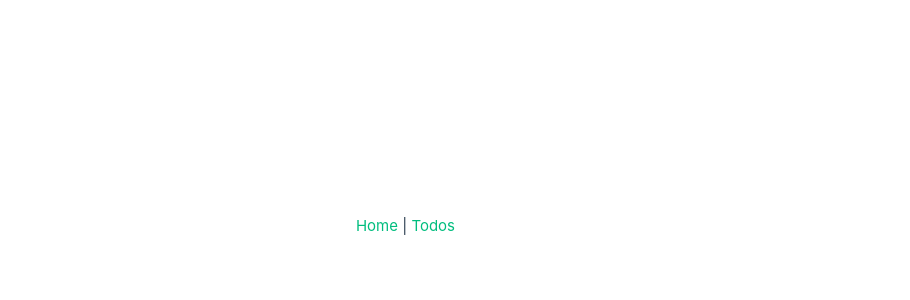
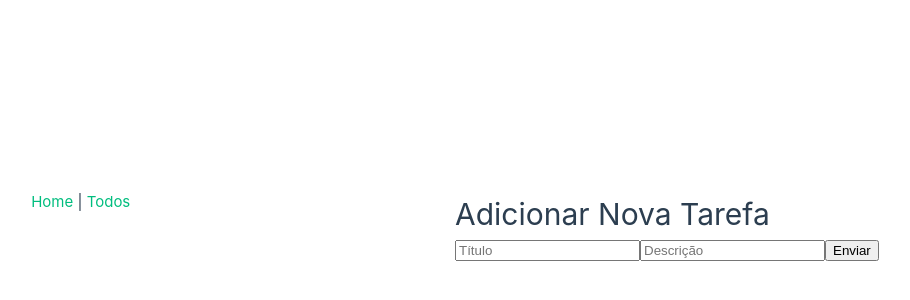
Before and after one commit to vinicSO/vue3-composition-api, a Vue app: page /todos/create in a window 1280 px wide. Before the commit this address had no page. Shown: the part 174-474 px from the top of the page, without its empty margins (185-1095 px from the left). Built offline with nearby package versions, Linux system fonts and the light colour scheme.

Commit message:
add new todo

```diff
--- a/src/router/index.js
+++ b/src/router/index.js
@@ -1,6 +1,7 @@
 import { createRouter, createWebHistory } from 'vue-router'
 import HomeView from '@/views/HomeView.vue'
 import TodosView from '@/views/todos/TodosView.vue'
+import AddTodoView from '@/views/todos/AddTodoView.vue'
 
 const router = createRouter({
   history: createWebHistory(import.meta.env.BASE_URL),
@@ -14,6 +15,11 @@
       path: '/todos',
       name: 'todos.index',
       component: TodosView
+    },
+    {
+      path: '/todos/create',
+      name: 'todos.create',
+      component: AddTodoView
     }
   ]
 })
--- a/src/services/todo.service.js
+++ b/src/services/todo.service.js
@@ -6,4 +6,9 @@
 
         return axios.get('/todos')
     }
+
+    static async addTodo (params) {
+
+        return axios.post('/todos', params)
+    }
 }
--- /dev/null
+++ b/src/views/todos/AddTodoView.vue
@@ -0,0 +1,46 @@
+<template>
+    <div>
+        <h1>Adicionar Nova Tarefa</h1>
+        <form action="@" @submit.prevent="addTodo">
+            <input type="text" name="title" id="title" placeholder="Título" v-model="todo.name">
+            <input type="text" name="description" id="description" placeholder="Descrição" v-model="todo.description">
+            <button type="submit" :disabled="todo.loading">
+                <span v-if="todo.loading">Enviando</span>
+                <span v-else>Enviar</span>
+            </button>
+        </form>
+    </div>
+</template>
+
+<script>
+    import { reactive } from 'vue';
+    import router from '@/router';
+    import TodoService from '@/services/todo.service';
+
+    export default {
+        name: 'AddTodoView',
+        setup () {
+
+            const todo = reactive({
+                name: '',
+                description: '',
+                completed: false,
+                loading: false
+            })
+
+            const addTodo = () => {
+
+                todo.loading = true
+
+                TodoService.addTodo({...todo})
+                    .then(() => router.push({ name: 'todos.index'}))
+                    .finally(() => todo.loading = false)
+            }
+
+            return {
+                addTodo,
+                todo
+            }
+        }
+    }
+</script>
--- a/src/views/todos/TodosView.vue
+++ b/src/views/todos/TodosView.vue
@@ -1,13 +1,14 @@
 <template>
-    <h1>Lista de Tarefas</h1>
+    <h1>
+        Lista de Tarefas
+        <RouterLink :to="{ name: 'todos.create' }">+</RouterLink>
+    </h1>
 
     <div v-if="loading">Carregando as tarefas</div>
 
     <ul>
         <li v-for="todo in todos" :key="todo.identify">{{ todo.title }}</li>
     </ul>
-
-    <input type="text" v-model="name">
 </template>
 
 <script>
```
